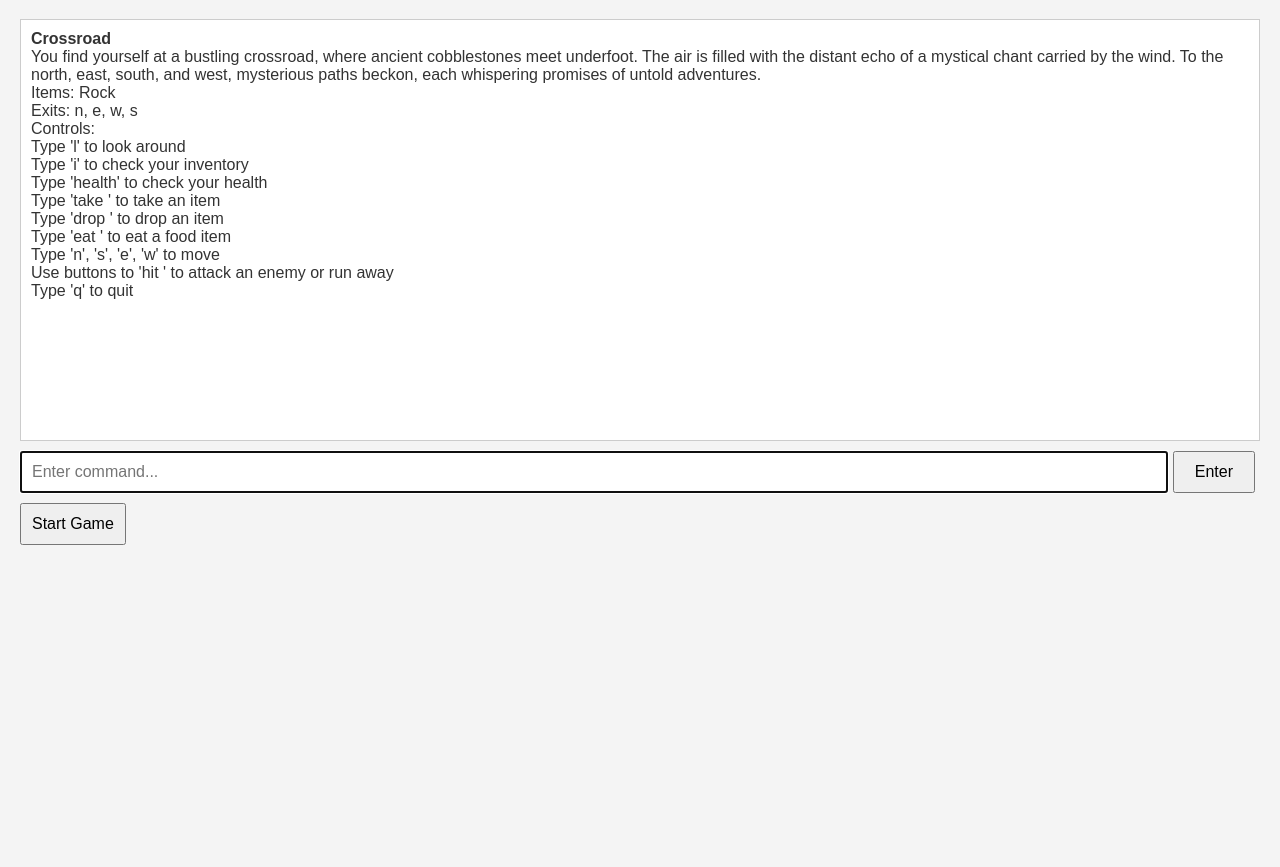
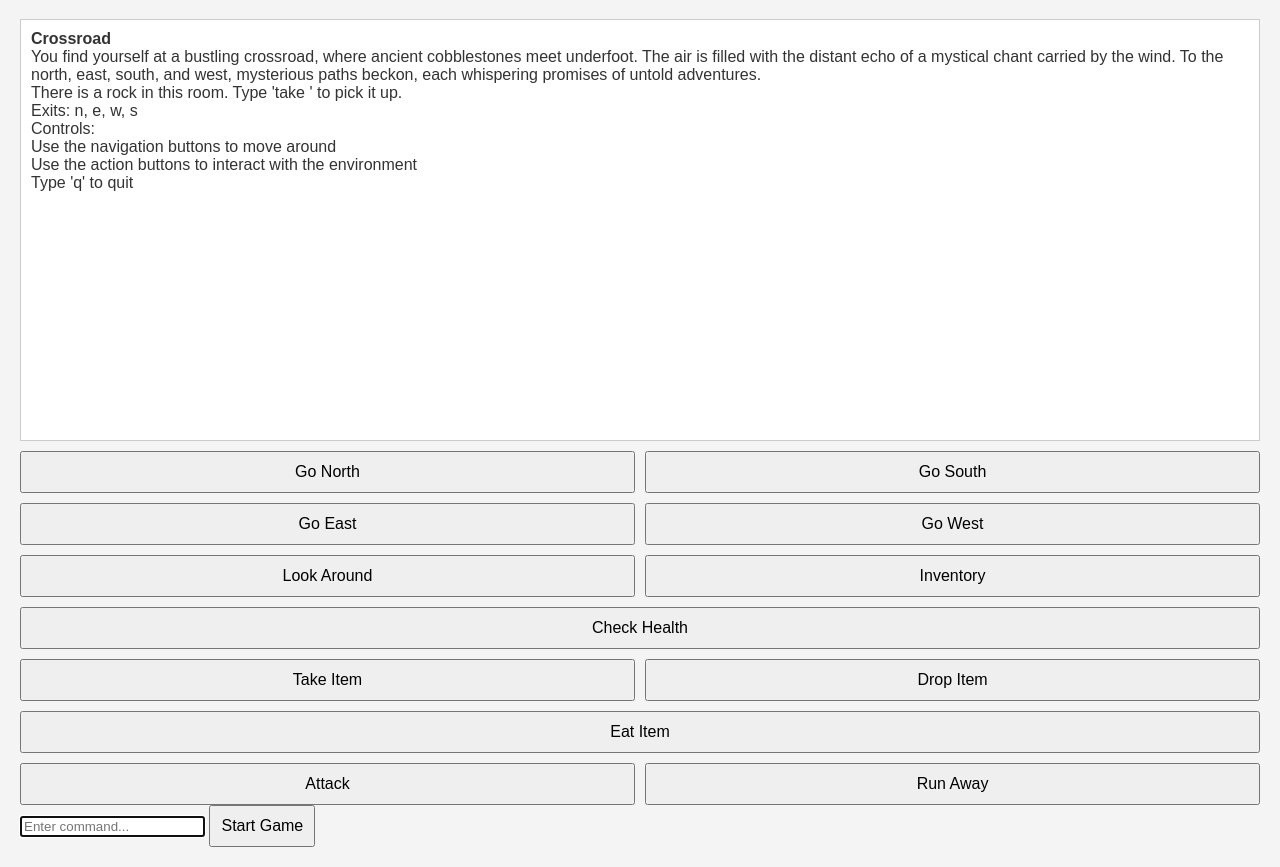
Before and after one commit to JenW79/adventure-game, a plain HTML site: page index.html in a window 1280 px wide. Shown: the part 81-948 px from the top of the page. Before the commit the page ends 800 px from the top, so only its background shows below. Drawn offline with Linux system fonts and the light colour scheme.

Commit message:
better navigation

```diff
--- a/game.js
+++ b/game.js
@@ -11,6 +11,7 @@ import worldData from './world-data.js';
 const gameWorld = new World();
 let player;
 
+// Modify the startGame function to work with HTML inputs
 function startGame() {
     document.getElementById('input').addEventListener('keydown', function(event) {
         if (event.key === 'Enter') {
@@ -19,47 +20,41 @@ function startGame() {
         }
     });
 
-    document.getElementById('submit-button').addEventListener('click', function() {
-        const inputField = document.getElementById('input');
-        processCommand(inputField.value);
-        inputField.value = '';
-    });
-
     // Set up combat buttons
-    document.getElementById('attack-button').addEventListener('click', attackEnemy);
-    document.getElementById('run-button').addEventListener('click', runAway);
+    document.getElementById('attack-button').addEventListener('click', () => attackEnemy());
+    document.getElementById('run-button').addEventListener('click', () => runAway());
 
     // Initialize game world and player
     gameWorld.loadWorld(worldData);
     player = new Player('Player', gameWorld.rooms[1]);
     gameWorld.setPlayer(player);
 
+    // Create enemies
     const goblin = new Enemy('Goblin', 'A sneaky goblin', gameWorld.rooms[3]);
     goblin.setPlayer(player);
     goblin.act();
     gameWorld.rooms[3].addEnemy(goblin);
 
+    // Print initial room
     player.currentRoom.printRoom();
+
+    // Show initial game instructions
     printHelp();
 }
 
+
+// Make the startGame function available globally
 window.startGame = startGame;
 
-
+// Modify this function to display the help text in the HTML output
 function printHelp() {
     outputText("Controls:");
-    outputText("  Type 'l' to look around");
-    outputText("  Type 'i' to check your inventory");
-    outputText("  Type 'health' to check your health");
-    outputText("  Type 'take <item>' to take an item");
-    outputText("  Type 'drop <item>' to drop an item");
-    outputText("  Type 'eat <item>' to eat a food item");
-    outputText("  Type 'n', 's', 'e', 'w' to move");
-    outputText("  Use buttons to 'hit <enemy>' to attack an enemy or run away");
+    outputText("  Use the navigation buttons to move around");
+    outputText("  Use the action buttons to interact with the environment");
     outputText("  Type 'q' to quit");
 }
 
-
+// Modify processCommand function to work with HTML inputs
 function processCommand(input) {
     const cmd = input.toLowerCase().trim();
     const parts = cmd.split(/\s+/);
@@ -72,7 +67,6 @@ function processCommand(input) {
         case 'i':
         case 'health':
         case 'h':
-
             handleSingleWordCommands(command);
             break;
 
@@ -135,7 +129,7 @@ function updateGameState() {
     }
 }
 
-
+// Function to attack the current enemy
 function attackEnemy() {
     const currentEnemy = player.currentRoom.enemies[0]; // Assume attacking the first enemy in the room
     if (currentEnemy) {
@@ -152,7 +146,7 @@ function attackEnemy() {
     }
 }
 
-
+// Function to run away from the current room
 function runAway() {
     const availableDirections = player.currentRoom.getExits();
     if (availableDirections.length > 0) {
@@ -172,9 +166,6 @@ function runAway() {
     }
 }
 
-
-
-
 // Toggle visibility of combat buttons based on game state
 function toggleCombatButtons() {
     const combatButtons = document.getElementById('combat-buttons');
@@ -189,7 +180,11 @@ Room.prototype.printRoom = function () {
     outputText(`<strong>${this.name}</strong>`);
     outputText(this.description);
     if (this.items.length > 0) {
-        outputText(`Items: ${this.items.map(item => item.name).join(", ")}`);
+        const itemDescriptions = this.items.map(item => `a ${item.name.toLowerCase()}`);
+        const itemText = itemDescriptions.length > 1 ? itemDescriptions.join(", and ") : itemDescriptions[0];
+        outputText(`There is ${itemText} in this room. Type 'take <item>' to pick it up.`);
+    } else {
+        outputText("There are no items in this room.");
     }
     outputText(this.getExitsString());
 };
--- a/index.html
+++ b/index.html
@@ -17,46 +17,49 @@
             overflow-y: auto;
             border: 1px solid #ccc;
             padding: 10px;
+            margin-bottom: 10px;
             background-color: #fff;
-            margin-bottom: 10px;
         }
-        #input-area {
+        #controls, #combat-buttons, #action-buttons {
+            margin-top: 10px;
             display: flex;
-            margin-bottom: 10px;
-        }
-        #input {
-            flex-grow: 1;
-            padding: 10px;
-            font-size: 16px;
-            margin-right: 5px;
-        }
-        #submit-button {
-            padding: 10px 20px;
-            font-size: 16px;
-            cursor: pointer;
-        }
-        #combat-buttons {
-            display: none; /* Hide buttons initially */
+            flex-wrap: wrap;
+            gap: 10px;
         }
         button {
             padding: 10px;
-            margin-right: 5px;
+            flex: 1 1 45%; /* Adjust button size */
             font-size: 16px;
-            cursor: pointer;
+        }
+        @media (max-width: 600px) {
+            button {
+                font-size: 14px;
+            }
         }
     </style>
 </head>
 <body>
     <h1>Welcome to Adventure!</h1>
     <div id="output"></div>
-    <div id="input-area">
-        <input type="text" id="input" placeholder="Enter command..." autofocus>
-        <button id="submit-button" onclick="submitCommand()">Enter</button>
+    <div id="controls">
+        <button onclick="processCommand('n')">Go North</button>
+        <button onclick="processCommand('s')">Go South</button>
+        <button onclick="processCommand('e')">Go East</button>
+        <button onclick="processCommand('w')">Go West</button>
+        <button onclick="processCommand('l')">Look Around</button>
+        <button onclick="processCommand('i')">Inventory</button>
+        <button onclick="processCommand('health')">Check Health</button>
+    </div>
+    <div id="action-buttons">
+        <button onclick="processCommand('take')">Take Item</button>
+        <button onclick="processCommand('drop')">Drop Item</button>
+        <button onclick="processCommand('eat')">Eat Item</button>
     </div>
     <div id="combat-buttons">
         <button id="attack-button">Attack</button>
         <button id="run-button">Run Away</button>
     </div>
+    <input type="text" id="input" placeholder="Enter command..." autofocus>
     <button onclick="startGame()">Start Game</button>
     <script type="module" src="game.js"></script>
 </body>
```
